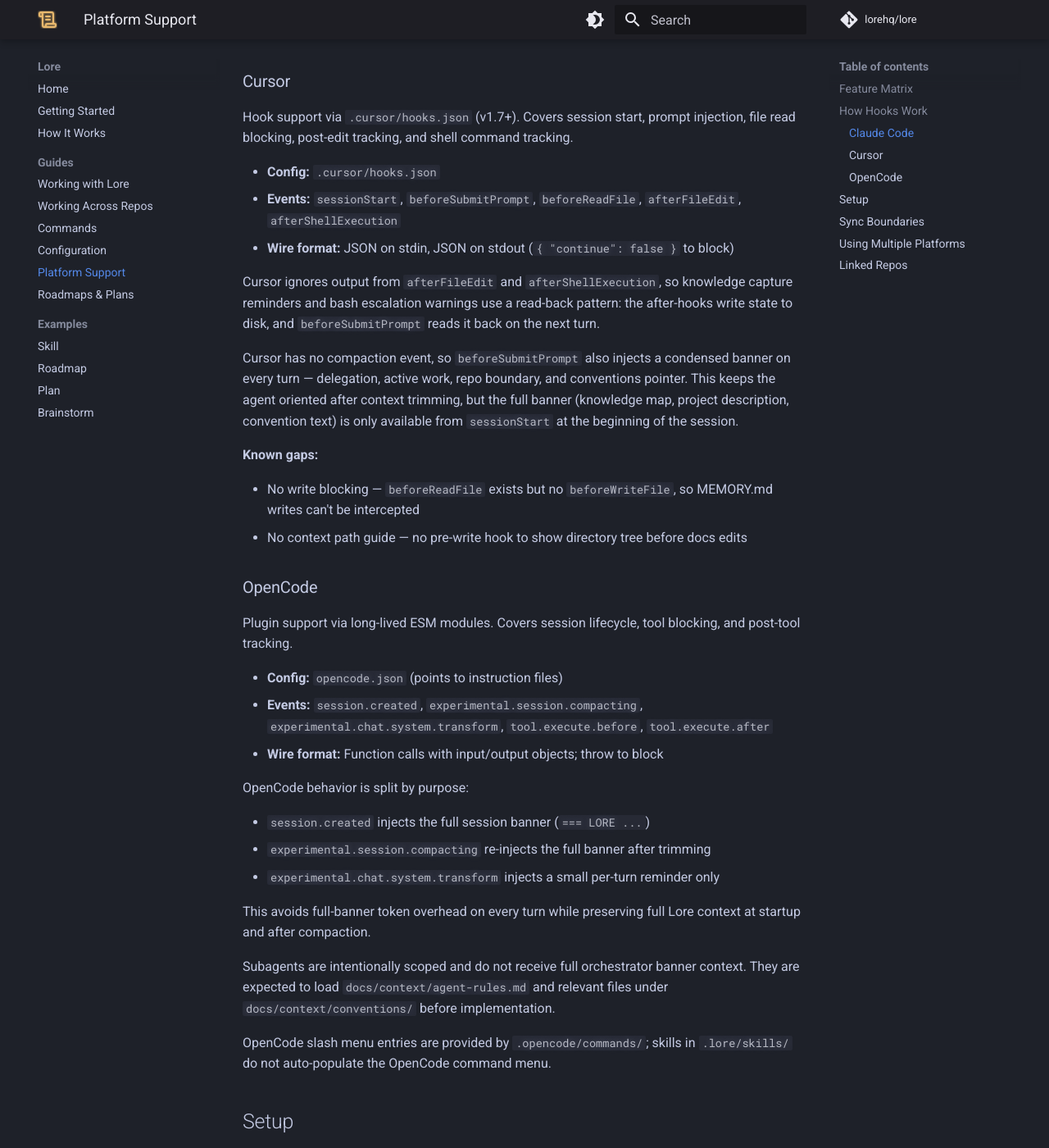
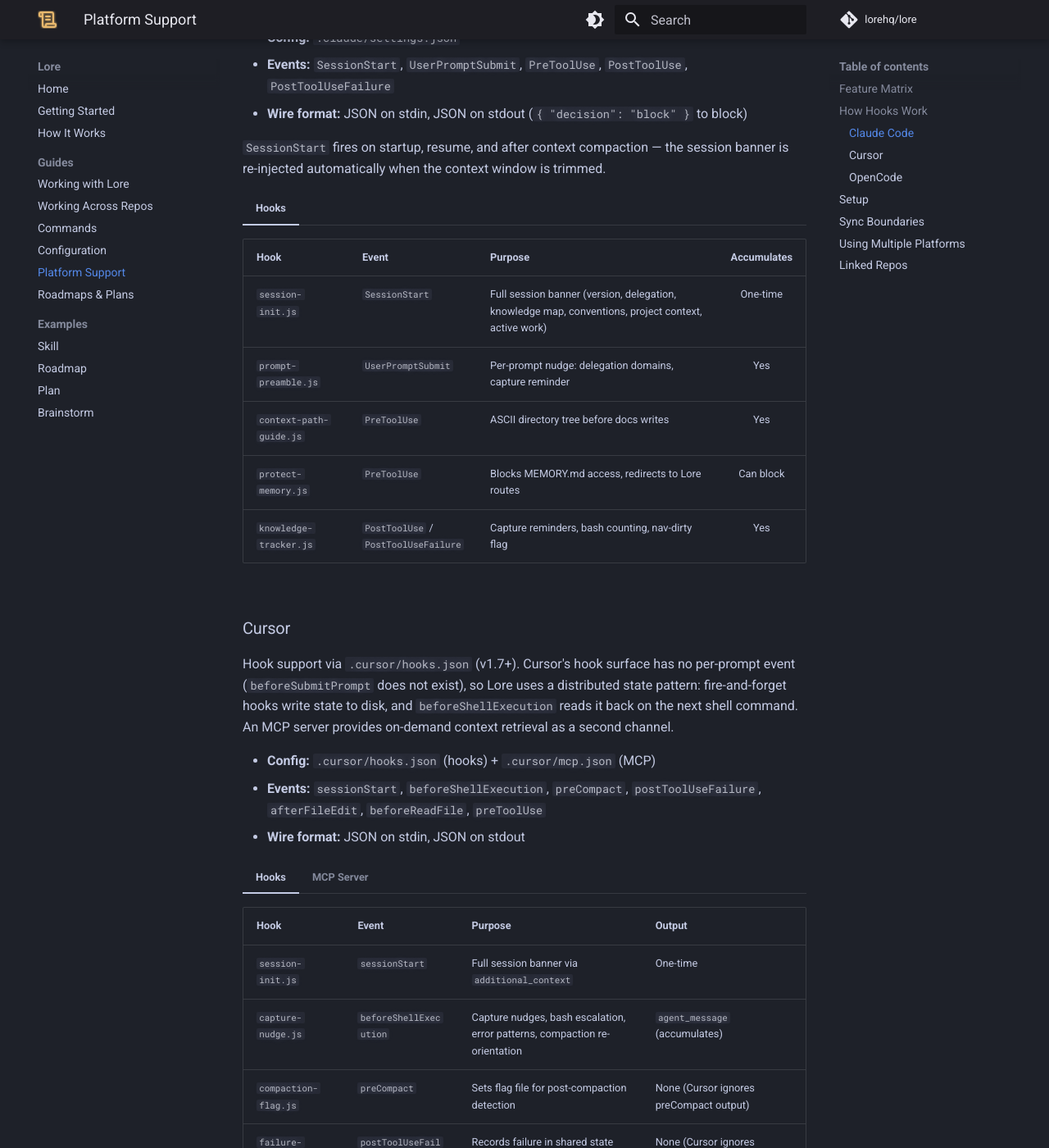
Before and after one commit to lorehq/lore-docs, an MkDocs documentation site: the page built from docs/guides/platform-support.md, in a window 1280 px wide and 1400 px high, scrolled down 1931 px. Shown: the whole window at 82% size. Built offline with MkDocs 1.6.1 and Material for MkDocs 9.7.7, drawn with Linux system fonts in a browser that asks for light colours; comment, search, counter and statistics services are not loaded; some of the changed text lies outside the part shown.

Commit message:
Reconcile docs with current hook/MCP/plugin implementations
Major fixes:
- platform-support.md: rewrite Cursor section (remove nonexistent
  beforeSubmitPrompt, add MCP server, add distributed state pattern,
  fix events list), fix OpenCode system transform (full banner, not
  small reminder), add per-hook tables with accumulation info, fix
  feature matrix, add MCP tools row
- how-it-works.md: fix Module Layout diagram (correct Cursor hooks,
  add MCP), fix Platform Adapters table, add MCP note, update
  per-prompt description to knowledge discovery + work tracking

Minor fixes:
- commands.md: update per-prompt reminder description
- getting-started.md: add .cursor/mcp/ to project structure
- index.md: list all hook directories, update hook description
- cross-repo-workflow.md: add MCP to linked repo Cursor config

Co-authored-by: Cursor <cursoragent@cursor.com>

````diff
--- a/docs/guides/platform-support.md
+++ b/docs/guides/platform-support.md
@@ -12,18 +12,19 @@ Behavior is intentionally not identical. Lore keeps the same outcomes (orientati
 
 | Feature | Description | Claude Code | Cursor | OpenCode |
 |---------|-------------|:-----------:|:------:|:--------:|
-| Session banner | Project identity + delegation info on startup | Yes | Yes | Yes |
-| Per-prompt reminder | One-line nudge for delegation and parallel task planning | Yes | Yes | Yes |
-| MEMORY.md guard | Blocks access, redirects to Lore routes | Yes | Reads only | Yes |
+| Session banner | Full project context on startup | Yes | Yes | Yes |
+| Per-prompt reminder | Delegation + capture nudge on every interaction | Yes | No (MCP on-demand) | Yes (system prompt) |
+| MCP tools | On-demand check-in and context retrieval | No | Yes (`lore_check_in`, `lore_context`) | No |
+| MEMORY.md guard | Blocks access, redirects to Lore routes | Yes | Yes (reads + writes) | Yes |
 | Knowledge capture reminders | Flags new knowledge after edits and commands | Yes | Yes | Yes |
 | Bash escalation tracking | Warns when shell commands bypass tool safety | Yes | Yes | Yes |
 | Context path guide | Shows directory tree before docs writes | Yes | No | Yes |
-| Banner survives compaction | Re-injects banner when context is trimmed | Yes | Condensed pre-turn reinjection | Yes |
+| Banner survives compaction | Re-injects banner when context is trimmed | Yes (SessionStart re-fires) | Flag + re-orientation on next shell cmd or MCP call | Yes (compacting event) |
 | Skills & agents | Shared skill and agent definitions | Yes | Yes | Yes |
 | Work tracking | Roadmaps, plans, brainstorms | Yes | Yes | Yes |
 | Linked repo support | Hub knowledge accessible from work repos | Yes | Yes | Yes |
 | Hook event logging | Structured JSONL logging of all hook fires | Yes | Yes | Yes |
-| Instructions file | Platform-specific instructions path | `CLAUDE.md` | `.cursorrules` | `.lore/instructions.md` |
+| Instructions file | Platform-specific instructions path | `CLAUDE.md` | `.cursor/rules/lore-*.mdc` | `.lore/instructions.md` |
 
 ## How Hooks Work
 
@@ -32,6 +33,7 @@ Each platform has thin adapter scripts that call shared logic in `lib/`. The ada
 ```
 hooks/              → Claude Code hooks (subprocess per event)
 .cursor/hooks/      → Cursor hooks (subprocess per event)
+.cursor/mcp/        → Cursor MCP server (long-lived process)
 .opencode/plugins/  → OpenCode plugins (long-lived ESM modules)
 lib/                → Shared logic (all platforms)
 ```
@@ -48,38 +50,75 @@ Full hook coverage. Hooks fire as subprocesses on every lifecycle event — sess
 
 `SessionStart` fires on startup, resume, and after context compaction — the session banner is re-injected automatically when the context window is trimmed.
 
+=== "Hooks"
+
+    | Hook | Event | Purpose | Accumulates |
+    |------|-------|---------|:-----------:|
+    | `session-init.js` | `SessionStart` | Full session banner (version, delegation, knowledge map, conventions, project context, active work) | One-time |
+    | `prompt-preamble.js` | `UserPromptSubmit` | Per-prompt nudge: delegation domains, capture reminder | Yes |
+    | `context-path-guide.js` | `PreToolUse` | ASCII directory tree before docs writes | Yes |
+    | `protect-memory.js` | `PreToolUse` | Blocks MEMORY.md access, redirects to Lore routes | Can block |
+    | `knowledge-tracker.js` | `PostToolUse` / `PostToolUseFailure` | Capture reminders, bash counting, nav-dirty flag | Yes |
+
 ### Cursor
 
-Hook support via `.cursor/hooks.json` (v1.7+). Covers session start, prompt injection, file read blocking, post-edit tracking, and shell command tracking.
+Hook support via `.cursor/hooks.json` (v1.7+). Cursor's hook surface has no per-prompt event (`beforeSubmitPrompt` does not exist), so Lore uses a distributed state pattern: fire-and-forget hooks write state to disk, and `beforeShellExecution` reads it back on the next shell command. An MCP server provides on-demand context retrieval as a second channel.
 
-- **Config:** `.cursor/hooks.json`
-- **Events:** `sessionStart`, `beforeSubmitPrompt`, `beforeReadFile`, `afterFileEdit`, `afterShellExecution`
-- **Wire format:** JSON on stdin, JSON on stdout (`{ "continue": false }` to block)
+- **Config:** `.cursor/hooks.json` (hooks) + `.cursor/mcp.json` (MCP)
+- **Events:** `sessionStart`, `beforeShellExecution`, `preCompact`, `postToolUseFailure`, `afterFileEdit`, `beforeReadFile`, `preToolUse`
+- **Wire format:** JSON on stdin, JSON on stdout
 
-Cursor ignores output from `afterFileEdit` and `afterShellExecution`, so knowledge capture reminders and bash escalation warnings use a read-back pattern: the after-hooks write state to disk, and `beforeSubmitPrompt` reads it back on the next turn.
+=== "Hooks"
 
-Cursor has no compaction event, so `beforeSubmitPrompt` also injects a condensed banner on every turn — delegation, active work, repo boundary, and conventions pointer. This keeps the agent oriented after context trimming, but the full banner (knowledge map, project description, convention text) is only available from `sessionStart` at the beginning of the session.
+    | Hook | Event | Purpose | Output |
+    |------|-------|---------|--------|
+    | `session-init.js` | `sessionStart` | Full session banner via `additional_context` | One-time |
+    | `capture-nudge.js` | `beforeShellExecution` | Capture nudges, bash escalation, error patterns, compaction re-orientation | `agent_message` (accumulates) |
+    | `compaction-flag.js` | `preCompact` | Sets flag file for post-compaction detection | None (Cursor ignores preCompact output) |
+    | `failure-tracker.js` | `postToolUseFailure` | Records failure in shared state | None (Cursor ignores postToolUseFailure output) |
+    | `knowledge-tracker.js` | `afterFileEdit` | Sets nav-dirty flag, resets bash counter | None (Cursor ignores afterFileEdit output) |
+    | `protect-memory.js` | `beforeReadFile` + `preToolUse` | Blocks MEMORY.md reads and writes | `permission: deny` / `decision: deny` |
+
+=== "MCP Server"
+
+    The MCP server (`lore-server.js` in `.cursor/mcp/`) exposes two tools:
+
+    | Tool | Purpose |
+    |------|---------|
+    | `lore_check_in` | Capture nudges, failure notes, compaction re-orientation. Instructions tell the agent to call this every 2-3 shell commands. |
+    | `lore_context` | Full knowledge map, active work, delegation domains. For navigation and post-compaction recovery. |
+
+    The MCP server provides the same information as hooks but on-demand — the agent calls tools when it needs orientation rather than receiving injections on every prompt.
+
+**Compaction flow:** `preCompact` sets a flag file → on the next shell command, `capture-nudge.js` reads the flag and emits a re-orientation message (`[COMPACTED] Lore <version> | Delegate: <domains> | Re-read .cursor/rules/ and project context`). The MCP `lore_check_in` tool also detects the flag.
+
+**Distributed state pattern:** Cursor ignores output from `afterFileEdit`, `postToolUseFailure`, and `preCompact`. These hooks instead write state to disk (nav-dirty flags, failure records, compaction flags). The `beforeShellExecution` hook and MCP tools read this state back when they fire.
 
 **Known gaps:**
 
-- No write blocking — `beforeReadFile` exists but no `beforeWriteFile`, so MEMORY.md writes can't be intercepted
-- No context path guide — no pre-write hook to show directory tree before docs edits
+- No per-prompt hook — `beforeShellExecution` and MCP tools are the only per-interaction injection points
+- No context path guide — no pre-write hook equivalent to Claude Code's `PreToolUse` for showing directory trees
 
 ### OpenCode
 
 Plugin support via long-lived ESM modules. Covers session lifecycle, tool blocking, and post-tool tracking.
 
 - **Config:** `opencode.json` (points to instruction files)
-- **Events:** `session.created`, `experimental.session.compacting`, `experimental.chat.system.transform`, `tool.execute.before`, `tool.execute.after`
+- **Events:** `SessionInit`, `experimental.session.compacting`, `experimental.chat.system.transform`, `tool.execute.before`, `tool.execute.after`
 - **Wire format:** Function calls with input/output objects; throw to block
 
-OpenCode behavior is split by purpose:
+=== "Plugins"
 
-- `session.created` injects the full session banner (`=== LORE ...`)
-- `experimental.session.compacting` re-injects the full banner after trimming
-- `experimental.chat.system.transform` injects a small per-turn reminder only
+    | Plugin | Event | Purpose |
+    |--------|-------|---------|
+    | `session-init.js` | `SessionInit` + `experimental.chat.system.transform` + `experimental.session.compacting` | Full banner on startup, system prompt injection every LLM call, banner re-injection on compaction |
+    | `context-path-guide.js` | `tool.execute.before` | ASCII directory tree before docs writes |
+    | `protect-memory.js` | `tool.execute.before` | Blocks MEMORY.md access (throws to block) |
+    | `knowledge-tracker.js` | `tool.execute.after` | Capture reminders, bash counting, nav-dirty flag |
 
-This avoids full-banner token overhead on every turn while preserving full Lore context at startup and after compaction.
+`experimental.chat.system.transform` fires on every LLM call and pushes the **full** session banner into the system prompt. This is a system prompt replacement, not conversation history — there is zero accumulation cost. The banner is the same fixed size regardless of conversation length.
+
+`SessionInit` fires once on startup and logs the banner via `client.app.log()`. `experimental.session.compacting` fires on compaction and pushes the banner into `output.context`.
 
 Subagents are intentionally scoped and do not receive full orchestrator banner context. They are expected to load `docs/context/agent-rules.md` and relevant files under `docs/context/conventions/` before implementation.
 
@@ -92,10 +131,10 @@ All platforms activate automatically after `npx create-lore`. No manual configur
 | Platform | What loads automatically |
 |----------|------------------------|
 | **Claude Code** | `CLAUDE.md` + `.claude/settings.json` (hooks) |
-| **Cursor** | `.cursorrules` + `.cursor/hooks.json` (hooks) + `.cursor/rules/` (rules) |
+| **Cursor** | `.cursor/rules/lore-*.mdc` (rules) + `.cursor/hooks.json` (hooks) + `.cursor/mcp.json` (MCP) |
 | **OpenCode** | `opencode.json` (instructions), `.opencode/plugins/` (hooks), `.opencode/commands/` (slash menu) |
 
-`CLAUDE.md` and `.cursorrules` are generated copies of `.lore/instructions.md`. Run `bash scripts/sync-platform-skills.sh` after editing instructions to keep them in sync.
+`CLAUDE.md` and `.cursor/rules/lore-*.mdc` are generated from `.lore/instructions.md`. Run `bash scripts/sync-platform-skills.sh` after editing instructions to keep them in sync.
 
 ## Sync Boundaries
 
@@ -126,7 +165,7 @@ When you [link a work repo](cross-repo-workflow.md#ide-workflow-lore-link), `/lo
 | Platform | Generated files |
 |----------|----------------|
 | **Claude Code** | `.claude/settings.json` — hooks with `LORE_HUB` pointing to hub |
-| **Cursor** | `.cursor/hooks.json` + `.cursor/rules/lore.mdc` — hooks and instructions pointing to hub |
+| **Cursor** | `.cursor/hooks.json` + `.cursor/mcp.json` + `.cursor/rules/lore-*.mdc` — hooks, MCP, and instructions pointing to hub |
 | **OpenCode** | `.opencode/plugins/` wrappers + `.opencode/commands/` + `opencode.json` — delegating to hub plugins and exposing slash commands |
 | **All** | `CLAUDE.md`, `.cursorrules` — instruction copies from hub |
 | **All** | `.lore` marker file recording the hub path and link timestamp |
````
Also changed, not shown: docs/getting-started.md (+1 -0 lines), docs/guides/commands.md (+1 -1 lines), docs/guides/cross-repo-workflow.md (+1 -1 lines), docs/how-it-works.md (+20 -11 lines), docs/index.md (+1 -1 lines).
